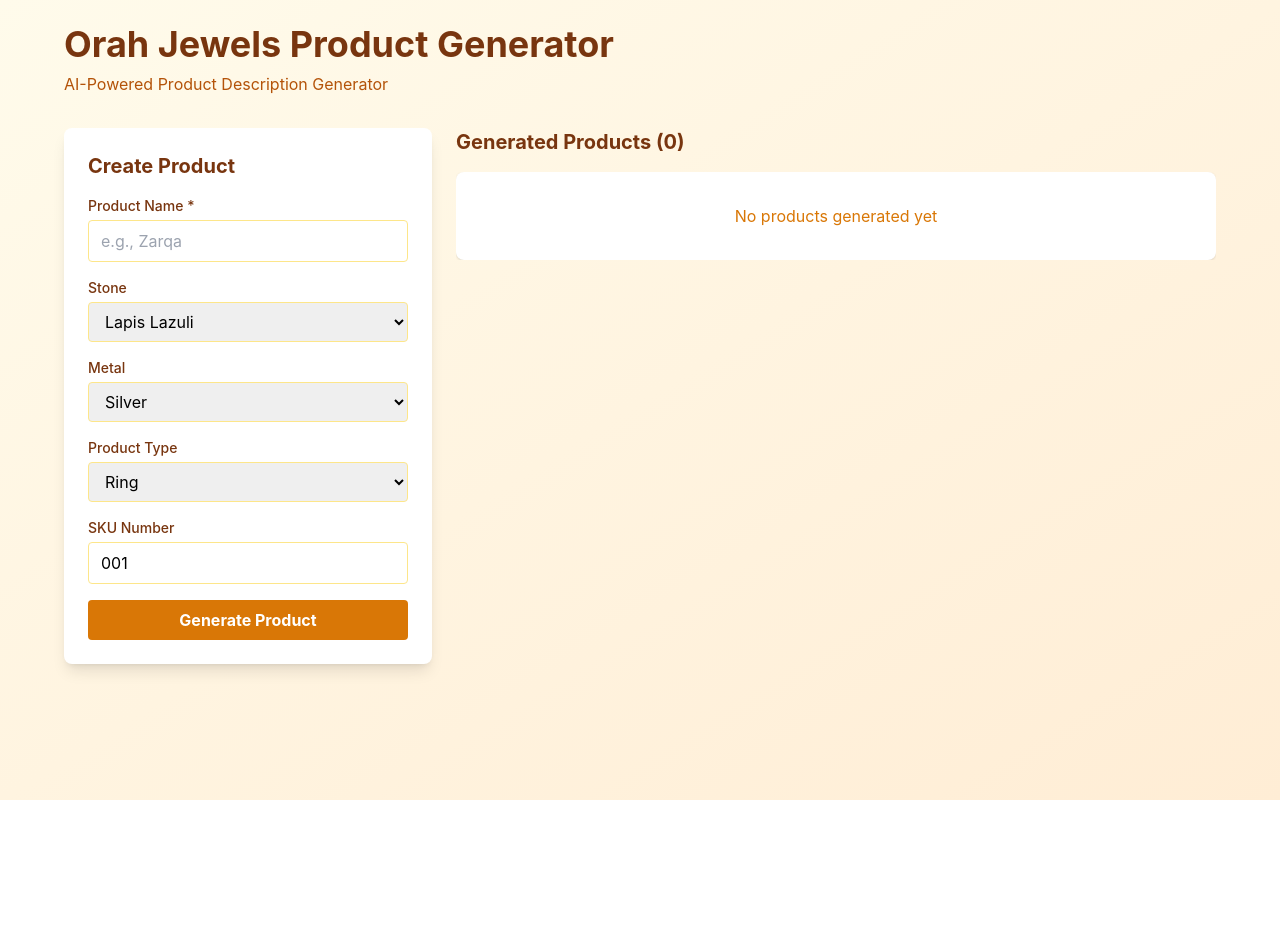
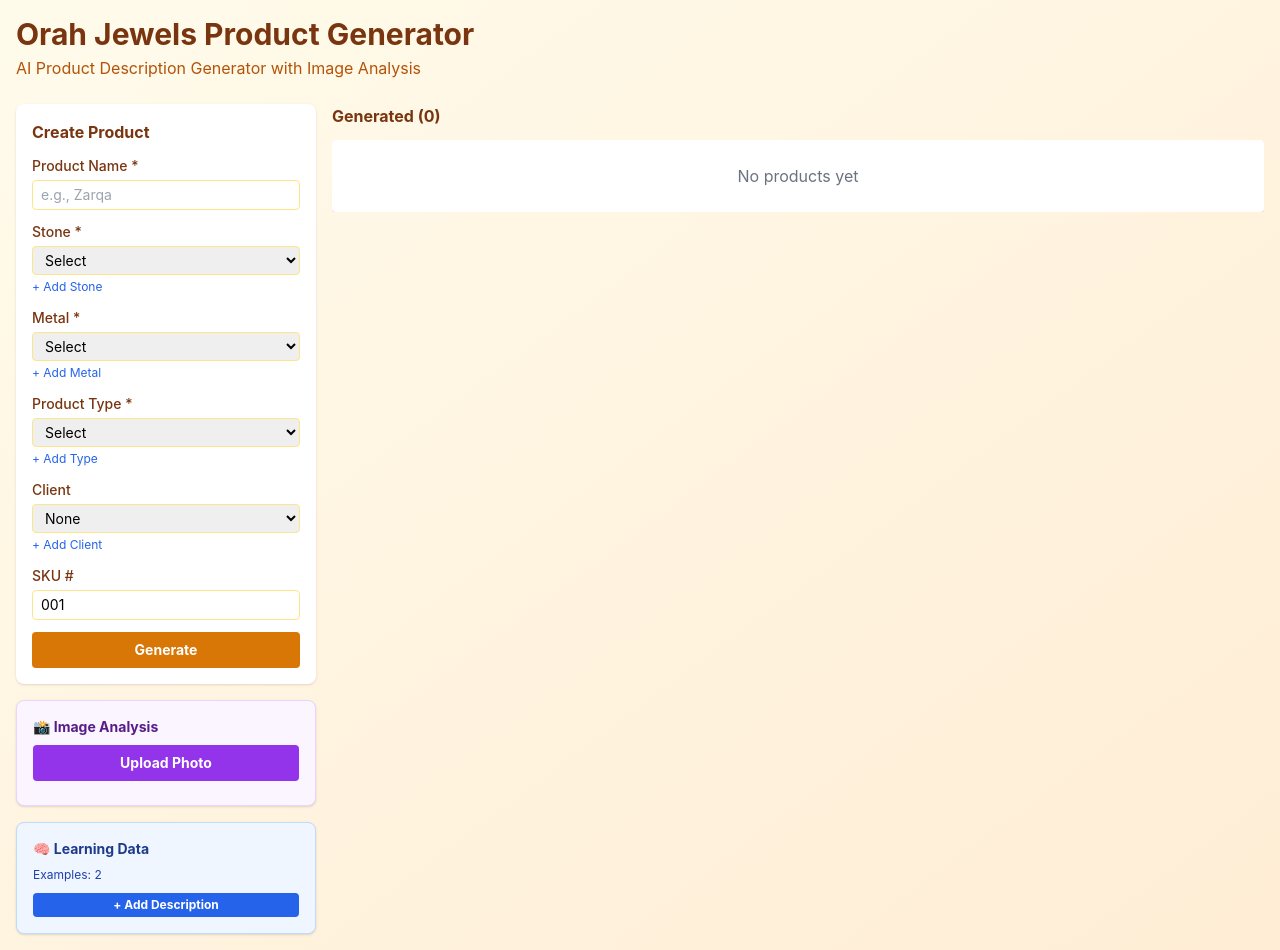
Before and after one commit to Anosh76/orah-product-generator, a React (Create React App) app: page / in a window 1280 px wide. Before the commit the page ends 800 px from the top, so only its background shows below. Built offline with nearby package versions, Linux system fonts and the light colour scheme.

Commit message:
Update with full features

```diff
--- a/src/App.js
+++ b/src/App.js
@@ -1,124 +1,294 @@
-import React, { useState } from 'react';
+import React, { useState, useRef } from 'react';
 
 export default function App() {
+  const defaultStones = [
+    { name: 'Lapis Lazuli', abbr: 'LL' },
+    { name: 'Agate', abbr: 'A' },
+    { name: 'Emerald', abbr: 'EM' },
+    { name: 'Ruby', abbr: 'RY' },
+    { name: 'Sapphire', abbr: 'SA' },
+    { name: 'Rose Quartz', abbr: 'RQ' },
+    { name: 'Amethyst', abbr: 'AME' },
+    { name: 'Black Jasper', abbr: 'BJ' },
+    { name: 'Milky Quartz', abbr: 'MQ' },
+  ];
+
+  const defaultMetals = [
+    { name: 'Brass', abbr: 'BR' },
+    { name: 'Silver', abbr: 'SL' },
+    { name: 'Gold', abbr: 'AU' },
+    { name: 'Copper', abbr: 'CU' },
+  ];
+
+  const defaultProducts = [
+    { name: 'Necklace', abbr: 'NL' },
+    { name: 'Ring', abbr: 'R' },
+    { name: 'Bracelet', abbr: 'B' },
+    { name: 'Earring', abbr: 'ER' },
+    { name: 'Frame', abbr: 'FR' },
+  ];
+
+  const defaultClients = [
+    { name: 'HBL', abbr: 'HBL' },
+    { name: 'NUMS', abbr: 'NUMS' },
+    { name: 'Dawalance', abbr: 'DW' },
+  ];
+
+  const [stones, setStones] = useState(defaultStones);
+  const [metals, setMetals] = useState(defaultMetals);
+  const [products, setProducts] = useState(defaultProducts);
+  const [clients, setClients] = useState(defaultClients);
+
+  const [learningExamples, setLearningExamples] = useState([
+    { stone: 'Lapis Lazuli', product: 'Earring', desc: 'Stunning drop earrings featuring raw-cut Lapis Lazuli from Afghanistan. Handcrafted with geometric brass studs.' },
+    { stone: 'Black Jasper', product: 'Ring', desc: 'Bold and timeless Black Jasper ring crafted in silver. Known for its grounding energy and protection.' },
+  ]);
+
   const [formData, setFormData] = useState({
+    stone: '',
+    metal: '',
+    product: '',
+    client: '',
     productName: '',
-    stone: 'Lapis Lazuli',
-    metal: 'Silver',
-    product: 'Ring',
     skuNumber: '001',
   });
 
   const [generated, setGenerated] = useState([]);
+  const [uploadedImage, setUploadedImage] = useState(null);
+  const [imageAnalysis, setImageAnalysis] = useState('');
+  const [analyzing, setAnalyzing] = useState(false);
+  const fileInputRef = useRef(null);
 
-  const stones = ['Lapis Lazuli', 'Agate', 'Emerald', 'Ruby', 'Sapphire', 'Rose Quartz', 'Amethyst', 'Black Jasper'];
-  const metals = ['Silver', 'Gold', 'Brass', 'Copper'];
-  const products = ['Ring', 'Necklace', 'Earring', 'Bracelet', 'Pendant'];
+  // Add new item
+  const addNewItem = (type) => {
+    const name = prompt(`Enter ${type} name:`);
+    const abbr = prompt(`Enter ${type} abbreviation:`);
+    if (!name || !abbr) return;
 
+    const newItem = { name, abbr };
+    if (type === 'stone') setStones([...stones, newItem]);
+    else if (type === 'metal') setMetals([...metals, newItem]);
+    else if (type === 'product') setProducts([...products, newItem]);
+    else if (type === 'client') setClients([...clients, newItem]);
+  };
+
+  // Add learning example
+  const addLearningExample = () => {
+    const desc = prompt('Enter product description:');
+    const stone = prompt('Enter stone name:');
+    const prod = prompt('Enter product type:');
+    if (!desc || !stone || !prod) return;
+    setLearningExamples([...learningExamples, { stone, product: prod, desc }]);
+    alert('Learning example added!');
+  };
+
+  // Upload and analyze image
+  const handleImageUpload = async (e) => {
+    const file = e.target.files?.[0];
+    if (!file) return;
+
+    const reader = new FileReader();
+    reader.onload = (event) => {
+      setUploadedImage(event.target.result);
+      analyzeImage(event.target.result);
+    };
+    reader.readAsDataURL(file);
+  };
+
+  const analyzeImage = async (base64Image) => {
+    setAnalyzing(true);
+    try {
+      const response = await fetch('https://api.anthropic.com/v1/messages', {
+        method: 'POST',
+        headers: { 'Content-Type': 'application/json' },
+        body: JSON.stringify({
+          model: 'claude-sonnet-4-20250514',
+          max_tokens: 500,
+          messages: [{
+            role: 'user',
+            content: [
+              {
+                type: 'image',
+                source: {
+                  type: 'base64',
+                  media_type: 'image/jpeg',
+                  data: base64Image.split(',')[1],
+                },
+              },
+              {
+                type: 'text',
+                text: 'Analyze this jewelry product. Identify: 1) Product type (Ring, Necklace, etc) 2) Stone type 3) Metal type 4) Design details. Be brief.'
+              }
+            ],
+          }],
+        }),
+      });
+      const data = await response.json();
+      setImageAnalysis(data.content?.[0]?.text || 'Could not analyze');
+    } catch (error) {
+      setImageAnalysis('Error analyzing image');
+    }
+    setAnalyzing(false);
+  };
+
+  const useImageAnalysis = () => {
+    if (!imageAnalysis) return;
+    const lower = imageAnalysis.toLowerCase();
+
+    for (let s of stones) {
+      if (lower.includes(s.name.toLowerCase())) {
+        setFormData(prev => ({ ...prev, stone: s.name }));
+        break;
+      }
+    }
+    for (let m of metals) {
+      if (lower.includes(m.name.toLowerCase())) {
+        setFormData(prev => ({ ...prev, metal: m.name }));
+        break;
+      }
+    }
+    for (let p of products) {
+      if (lower.includes(p.name.toLowerCase())) {
+        setFormData(prev => ({ ...prev, product: p.name }));
+        break;
+      }
+    }
+    alert('Form updated from image analysis!');
+  };
+
+  // Generate product
   const generateProduct = () => {
-    if (!formData.productName) {
-      alert('Please enter product name');
+    if (!formData.stone || !formData.metal || !formData.product || !formData.productName) {
+      alert('Fill all required fields');
       return;
     }
 
-    const sku = `${formData.stone.substring(0, 2)}-${formData.metal.substring(0, 2)}-${formData.product.substring(0, 2)}-${formData.skuNumber}`;
+    const stoneAbbr = stones.find(s => s.name === formData.stone)?.abbr || '';
+    const metalAbbr = metals.find(m => m.name === formData.metal)?.abbr || '';
+    const prodAbbr = products.find(p => p.name === formData.product)?.abbr || '';
+    const clientAbbr = formData.client ? clients.find(c => c.name === formData.client)?.abbr || '' : '';
+
+    let sku = `${stoneAbbr}-${metalAbbr}-${prodAbbr}`;
+    if (clientAbbr) sku += `-${clientAbbr}`;
+    sku += `-${formData.skuNumber}`;
+
+    const learning = learningExamples.find(l => l.product.toLowerCase() === formData.product.toLowerCase());
+    let description = learning ? learning.desc : `Beautiful ${formData.stone} ${formData.product} in ${formData.metal}.`;
 
     const newProduct = {
       id: Date.now(),
       name: formData.productName,
-      sku: sku,
+      sku,
       title: `${formData.productName} - ${formData.stone} ${formData.product}`,
-      description: `Beautiful handcrafted ${formData.stone} ${formData.product} in ${formData.metal}. Expertly designed by Orah Jewels & Crafts with traditional craftsmanship and modern elegance.`,
-      tags: ['jewelry', 'gemstone', 'handmade', 'pakistan'],
+      description,
+      tags: ['jewelry', 'gemstone', formData.stone, formData.product],
     };
 
     setGenerated([...generated, newProduct]);
-    setFormData({ ...formData, productName: '' });
+    setFormData({ ...formData, productName: '', skuNumber: '001' });
   };
 
   const downloadCSV = () => {
     if (generated.length === 0) {
-      alert('No products to download');
+      alert('No products');
       return;
     }
-
     let csv = 'Product Name,SKU,Title,Description,Tags\n';
     generated.forEach(p => {
       csv += `"${p.name}","${p.sku}","${p.title}","${p.description}","${p.tags.join(', ')}"\n`;
     });
-
     const blob = new Blob([csv], { type: 'text/csv' });
-    const url = window.URL.createObjectURL(blob);
+    const url = URL.createObjectURL(blob);
     const a = document.createElement('a');
     a.href = url;
-    a.download = `orah-products.csv`;
+    a.download = 'orah-products.csv';
     a.click();
   };
 
   return (
-    <div className="min-h-screen bg-gradient-to-br from-amber-50 to-orange-100 p-6">
-      <div className="max-w-6xl mx-auto">
-        <h1 className="text-4xl font-bold text-amber-900 mb-2">Orah Jewels Product Generator</h1>
-        <p className="text-amber-700 mb-8">AI-Powered Product Description Generator</p>
+    <div className="min-h-screen bg-gradient-to-br from-amber-50 to-orange-100 p-4">
+      <div className="max-w-7xl mx-auto">
+        <h1 className="text-3xl font-bold text-amber-900 mb-1">Orah Jewels Product Generator</h1>
+        <p className="text-amber-700 mb-6">AI Product Description Generator with Image Analysis</p>
 
-        <div className="grid md:grid-cols-3 gap-6">
+        <div className="grid md:grid-cols-4 gap-4">
+          {/* Left Panel */}
+          <div className="md:col-span-1 space-y-4">
             {/* Form */}
-          <div className="bg-white rounded-lg shadow-lg p-6">
-            <h2 className="text-xl font-bold text-amber-900 mb-4">Create Product</h2>
+            <div className="bg-white rounded-lg shadow p-4">
+              <h2 className="font-bold text-amber-900 mb-3">Create Product</h2>
 
-            <div className="space-y-4">
+              <div className="space-y-3 text-sm">
                 <div>
-                <label className="block text-sm font-medium text-amber-900 mb-1">Product Name *</label>
+                  <label className="block font-medium text-amber-900 mb-1">Product Name *</label>
                   <input
                     type="text"
                     placeholder="e.g., Zarqa"
                     value={formData.productName}
                     onChange={(e) => setFormData({ ...formData, productName: e.target.value })}
-                  className="w-full border border-amber-200 rounded px-3 py-2"
+                    className="w-full border border-amber-200 rounded px-2 py-1"
                   />
                 </div>
 
                 <div>
-                <label className="block text-sm font-medium text-amber-900 mb-1">Stone</label>
+                  <label className="block font-medium text-amber-900 mb-1">Stone *</label>
                   <select
                     value={formData.stone}
                     onChange={(e) => setFormData({ ...formData, stone: e.target.value })}
-                  className="w-full border border-amber-200 rounded px-3 py-2"
+                    className="w-full border border-amber-200 rounded px-2 py-1"
                   >
-                  {stones.map(s => <option key={s} value={s}>{s}</option>)}
+                    <option value="">Select</option>
+                    {stones.map(s => <option key={s.abbr} value={s.name}>{s.name}</option>)}
                   </select>
+                  <button onClick={() => addNewItem('stone')} className="text-xs text-blue-600 mt-1">+ Add Stone</button>
                 </div>
 
                 <div>
-                <label className="block text-sm font-medium text-amber-900 mb-1">Metal</label>
+                  <label className="block font-medium text-amber-900 mb-1">Metal *</label>
                   <select
                     value={formData.metal}
                     onChange={(e) => setFormData({ ...formData, metal: e.target.value })}
-                  className="w-full border border-amber-200 rounded px-3 py-2"
+                    className="w-full border border-amber-200 rounded px-2 py-1"
                   >
-                  {metals.map(m => <option key={m} value={m}>{m}</option>)}
+                    <option value="">Select</option>
+                    {metals.map(m => <option key={m.abbr} value={m.name}>{m.name}</option>)}
                   </select>
+                  <button onClick={() => addNewItem('metal')} className="text-xs text-blue-600 mt-1">+ Add Metal</button>
                 </div>
 
                 <div>
-                <label className="block text-sm font-medium text-amber-900 mb-1">Product Type</label>
+                  <label className="block font-medium text-amber-900 mb-1">Product Type *</label>
                   <select
                     value={formData.product}
                     onChange={(e) => setFormData({ ...formData, product: e.target.value })}
-                  className="w-full border border-amber-200 rounded px-3 py-2"
+                    className="w-full border border-amber-200 rounded px-2 py-1"
                   >
-                  {products.map(p => <option key={p} value={p}>{p}</option>)}
+                    <option value="">Select</option>
+                    {products.map(p => <option key={p.abbr} value={p.name}>{p.name}</option>)}
                   </select>
+                  <button onClick={() => addNewItem('product')} className="text-xs text-blue-600 mt-1">+ Add Type</button>
                 </div>
 
                 <div>
-                <label className="block text-sm font-medium text-amber-900 mb-1">SKU Number</label>
+                  <label className="block font-medium text-amber-900 mb-1">Client</label>
+                  <select
+                    value={formData.client}
+                    onChange={(e) => setFormData({ ...formData, client: e.target.value })}
+                    className="w-full border border-amber-200 rounded px-2 py-1"
+                  >
+                    <option value="">None</option>
+                    {clients.map(c => <option key={c.abbr} value={c.name}>{c.name}</option>)}
+                  </select>
+                  <button onClick={() => addNewItem('client')} className="text-xs text-blue-600 mt-1">+ Add Client</button>
+                </div>
+
+                <div>
+                  <label className="block font-medium text-amber-900 mb-1">SKU #</label>
                   <input
                     type="text"
                     value={formData.skuNumber}
                     onChange={(e) => setFormData({ ...formData, skuNumber: e.target.value })}
-                  className="w-full border border-amber-200 rounded px-3 py-2"
-                  placeholder="001"
+                    className="w-full border border-amber-200 rounded px-2 py-1"
                   />
                 </div>
 
@@ -126,37 +296,85 @@ export default function App() {
                   onClick={generateProduct}
                   className="w-full bg-amber-600 hover:bg-amber-700 text-white font-bold py-2 rounded"
                 >
-                Generate Product
+                  Generate
+                </button>
+              </div>
+            </div>
+
+            {/* Image Upload */}
+            <div className="bg-purple-50 rounded-lg shadow p-4 border border-purple-200">
+              <h2 className="font-bold text-purple-900 mb-2 text-sm">📸 Image Analysis</h2>
+              <button
+                onClick={() => fileInputRef.current?.click()}
+                className="w-full bg-purple-600 text-white py-2 rounded text-sm font-bold mb-2"
+              >
+                Upload Photo
+              </button>
+              <input
+                ref={fileInputRef}
+                type="file"
+                accept="image/*"
+                onChange={handleImageUpload}
+                className="hidden"
+              />
+              {uploadedImage && (
+                <div>
+                  <img src={uploadedImage} alt="Product" className="w-full h-24 object-cover rounded mb-2" />
+                  {analyzing ? <p className="text-xs text-purple-800">Analyzing...</p> : null}
+                  {imageAnalysis && !analyzing && (
+                    <div>
+                      <p className="text-xs text-purple-800 mb-2">{imageAnalysis}</p>
+                      <button
+                        onClick={useImageAnalysis}
+                        className="w-full bg-green-500 text-white py-1 rounded text-xs"
+                      >
+                        Use Analysis
+                      </button>
+                    </div>
+                  )}
+                </div>
+              )}
+            </div>
+
+            {/* Learning */}
+            <div className="bg-blue-50 rounded-lg shadow p-4 border border-blue-200">
+              <h2 className="font-bold text-blue-900 mb-2 text-sm">🧠 Learning Data</h2>
+              <p className="text-xs text-blue-800 mb-2">Examples: {learningExamples.length}</p>
+              <button
+                onClick={addLearningExample}
+                className="w-full bg-blue-600 text-white py-1 rounded text-xs font-bold"
+              >
+                + Add Description
               </button>
             </div>
           </div>
 
           {/* Results */}
-          <div className="md:col-span-2">
-            <div className="flex justify-between items-center mb-4">
-              <h2 className="text-xl font-bold text-amber-900">Generated Products ({generated.length})</h2>
+          <div className="md:col-span-3">
+            <div className="flex justify-between items-center mb-3">
+              <h2 className="font-bold text-amber-900">Generated ({generated.length})</h2>
               {generated.length > 0 && (
                 <button
                   onClick={downloadCSV}
-                  className="bg-green-600 hover:bg-green-700 text-white font-bold py-2 px-4 rounded"
+                  className="bg-green-600 text-white px-3 py-1 rounded text-sm font-bold"
                 >
                   Export CSV
                 </button>
               )}
             </div>
 
-            <div className="space-y-4 max-h-96 overflow-y-auto">
+            <div className="space-y-3 max-h-96 overflow-y-auto">
               {generated.length === 0 ? (
-                <div className="bg-white rounded-lg shadow p-8 text-center text-amber-600">
-                  <p>No products generated yet</p>
+                <div className="bg-white rounded shadow p-6 text-center text-gray-500">
+                  No products yet
                 </div>
               ) : (
-                generated.map(product => (
-                  <div key={product.id} className="bg-white rounded-lg shadow p-4 border-l-4 border-amber-600">
-                    <h3 className="font-bold text-amber-900">{product.name}</h3>
-                    <p className="text-sm text-gray-600">SKU: {product.sku}</p>
-                    <p className="text-sm text-gray-700 mt-2">{product.title}</p>
-                    <p className="text-xs text-gray-600 mt-2">{product.description}</p>
+                generated.map(p => (
+                  <div key={p.id} className="bg-white rounded shadow p-3 border-l-4 border-amber-600">
+                    <h3 className="font-bold text-amber-900">{p.name}</h3>
+                    <p className="text-xs text-gray-600">SKU: {p.sku}</p>
+                    <p className="text-sm text-gray-700 mt-1">{p.title}</p>
+                    <p className="text-xs text-gray-600 mt-1">{p.description}</p>
                   </div>
                 ))
               )}
```
Lines whose indentation alone changed are shown as unchanged.
